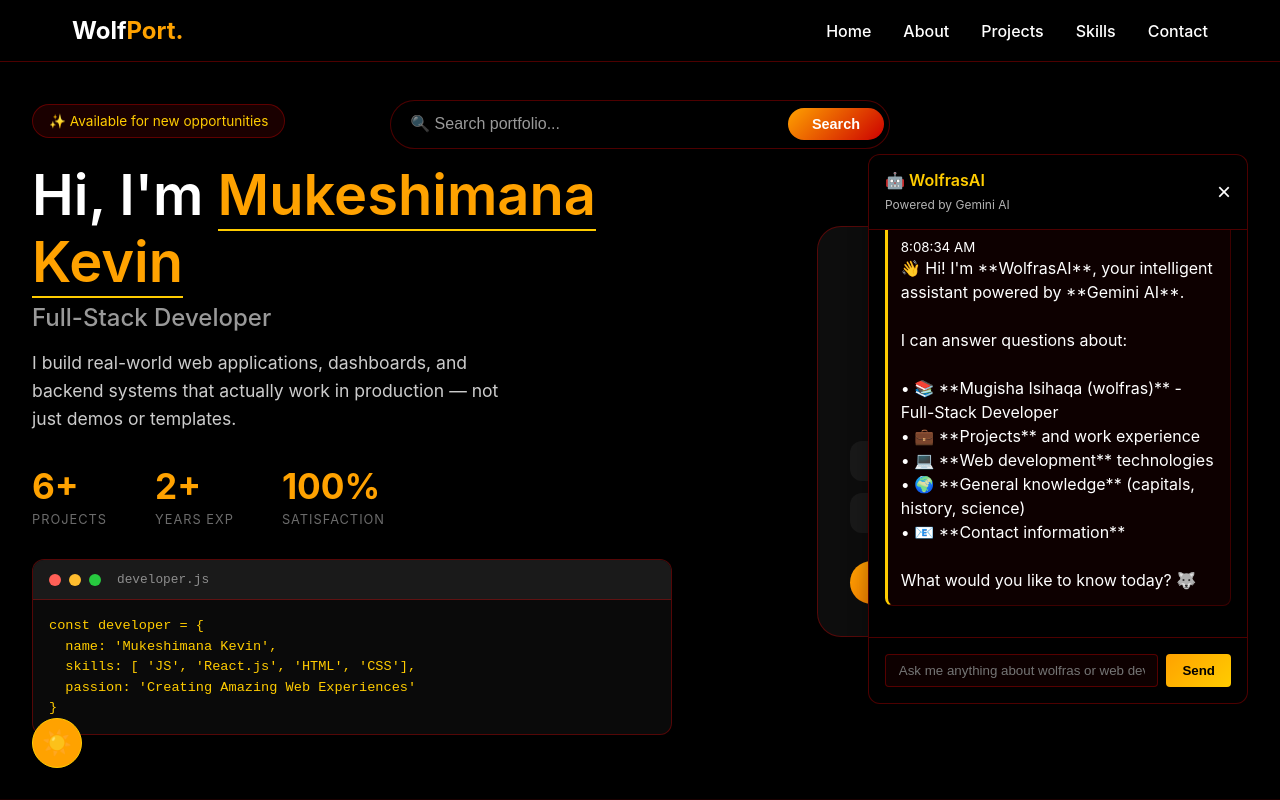
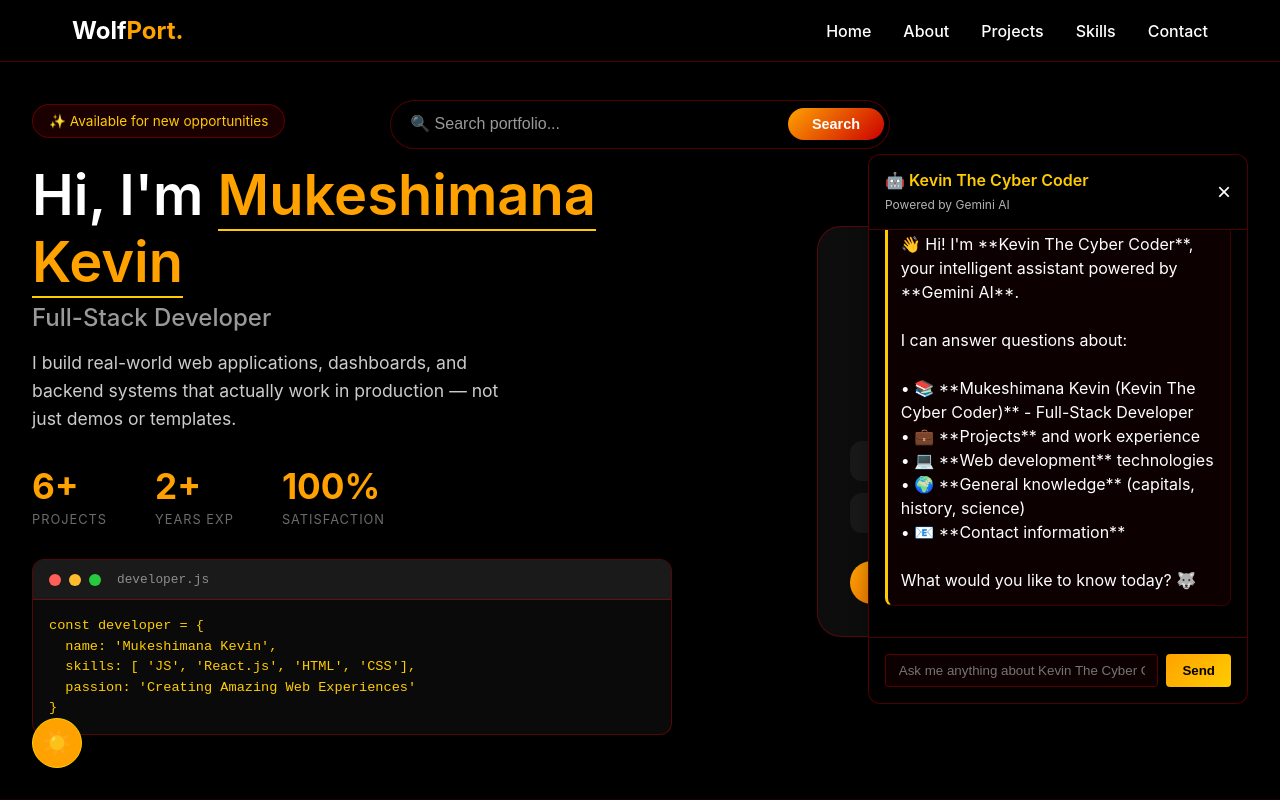
Before and after one commit to wolfras/wolfport, a React (Vite) app in the folder front-end/: page / in a window 1280 px wide. Both pictures are taken after a click on the button "💬 Ask Kevin The Cyber Coder". Shown: the top 800 px of the page. Built offline with nearby package versions, Linux system fonts and the light colour scheme.

Commit message:
feat: rebrand chatbot to Kevin The Cyber Coder

```diff
--- a/front-end/src/components/Chatbot.jsx
+++ b/front-end/src/components/Chatbot.jsx
@@ -74,7 +74,7 @@ const Chatbot = () => {
       setMessages([
         {
           id: Date.now(),
-          text: "👋 Hi! I'm **WolfrasAI**, your intelligent assistant powered by **Gemini AI**.\n\nI can answer questions about:\n\n• 📚 **Mugisha Isihaqa (wolfras)** - Full-Stack Developer\n• 💼 **Projects** and work experience\n• 💻 **Web development** technologies\n• 🌍 **General knowledge** (capitals, history, science)\n• 📧 **Contact information**\n\nWhat would you like to know today? 🐺",
+          text: "👋 Hi! I'm **Kevin The Cyber Coder**, your intelligent assistant powered by **Gemini AI**.\n\nI can answer questions about:\n\n• 📚 **Mukeshimana Kevin (Kevin The Cyber Coder)** - Full-Stack Developer\n• 💼 **Projects** and work experience\n• 💻 **Web development** technologies\n• 🌍 **General knowledge** (capitals, history, science)\n• 📧 **Contact information**\n\nWhat would you like to know today? 🐺",
           sender: 'ai',
           timestamp: new Date()
         }
@@ -127,7 +127,7 @@ const Chatbot = () => {
   const TypingIndicator = () => (
     <div className="chat-message ai">
       <div className="message-header">
-        <strong>WolfrasAI</strong>
+        <strong>Kevin The Cyber Coder</strong>
       </div>
       <div className="typing-indicator">
         <span></span>
@@ -149,7 +149,7 @@ const Chatbot = () => {
     <div className="chatbot">
       <div className="chatbot-header">
         <div>
-          <h4>🤖 WolfrasAI</h4>
+          <h4>🤖 Kevin The Cyber Coder</h4>
           <small>Powered by Gemini AI</small>
         </div>
         <button onClick={() => setIsOpen(false)} className="close-btn">
@@ -161,7 +161,7 @@ const Chatbot = () => {
         {messages.map((msg) => (
           <div key={msg.id} className={`chat-message ${msg.sender}`}>
             <div className="message-header">
-              <strong>{msg.sender === 'user' ? 'You' : 'WolfrasAI'}</strong>
+              <strong>{msg.sender === 'user' ? 'You' : 'Kevin The Cyber Coder'}</strong>
               <small>{msg.timestamp.toLocaleTimeString()}</small>
             </div>
             <p style={{ whiteSpace: 'pre-wrap', lineHeight: '1.5' }}>
@@ -177,7 +177,7 @@ const Chatbot = () => {
       <form onSubmit={handleSubmit} className="chatbot-input">
         <input
           type="text"
-          placeholder="Ask me anything about wolfras or web development..."
+          placeholder="Ask me anything about Kevin The Cyber Coder or web development..."
           value={input}
           onChange={(e) => setInput(e.target.value)}
           disabled={isLoading}
```
